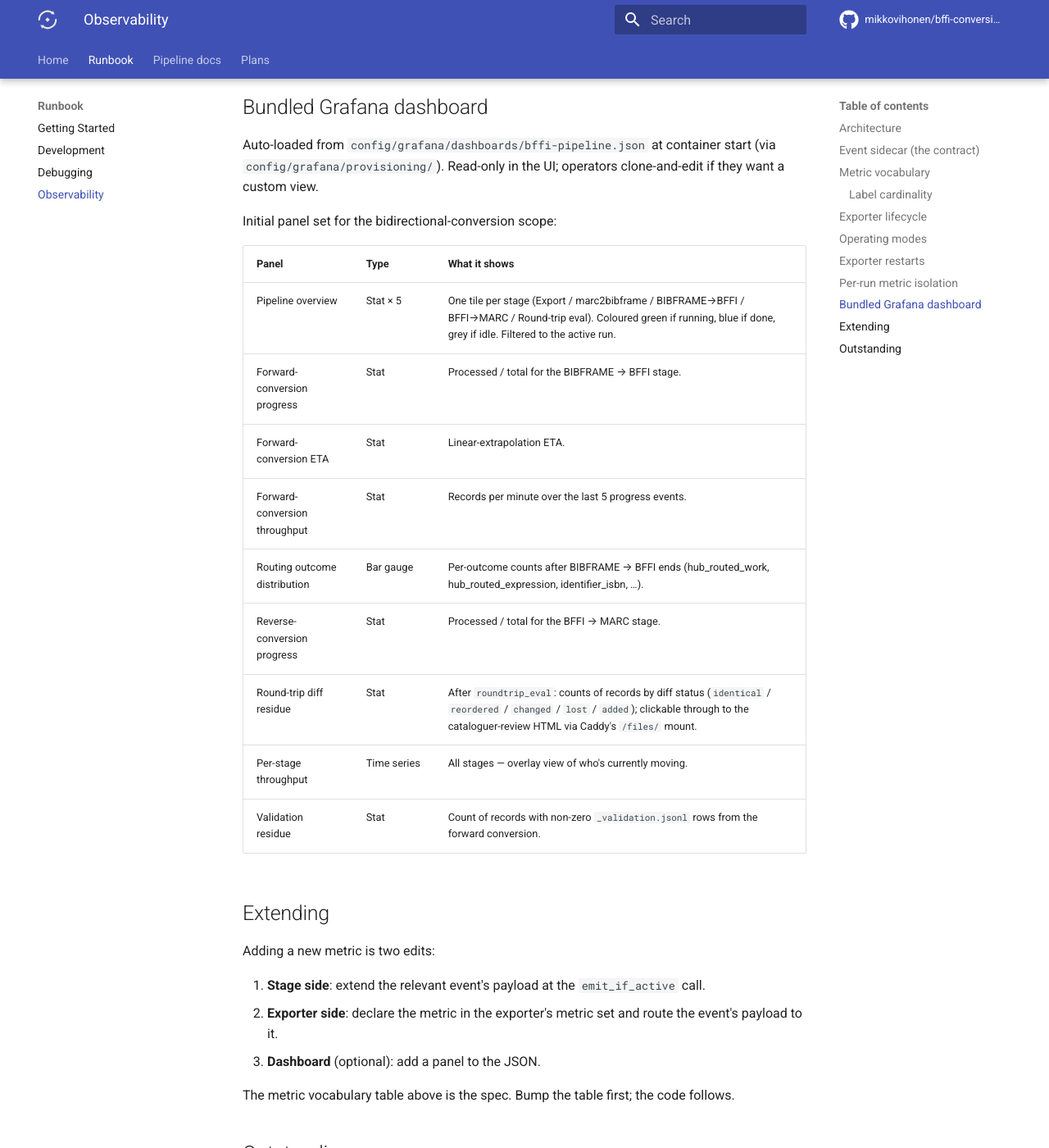
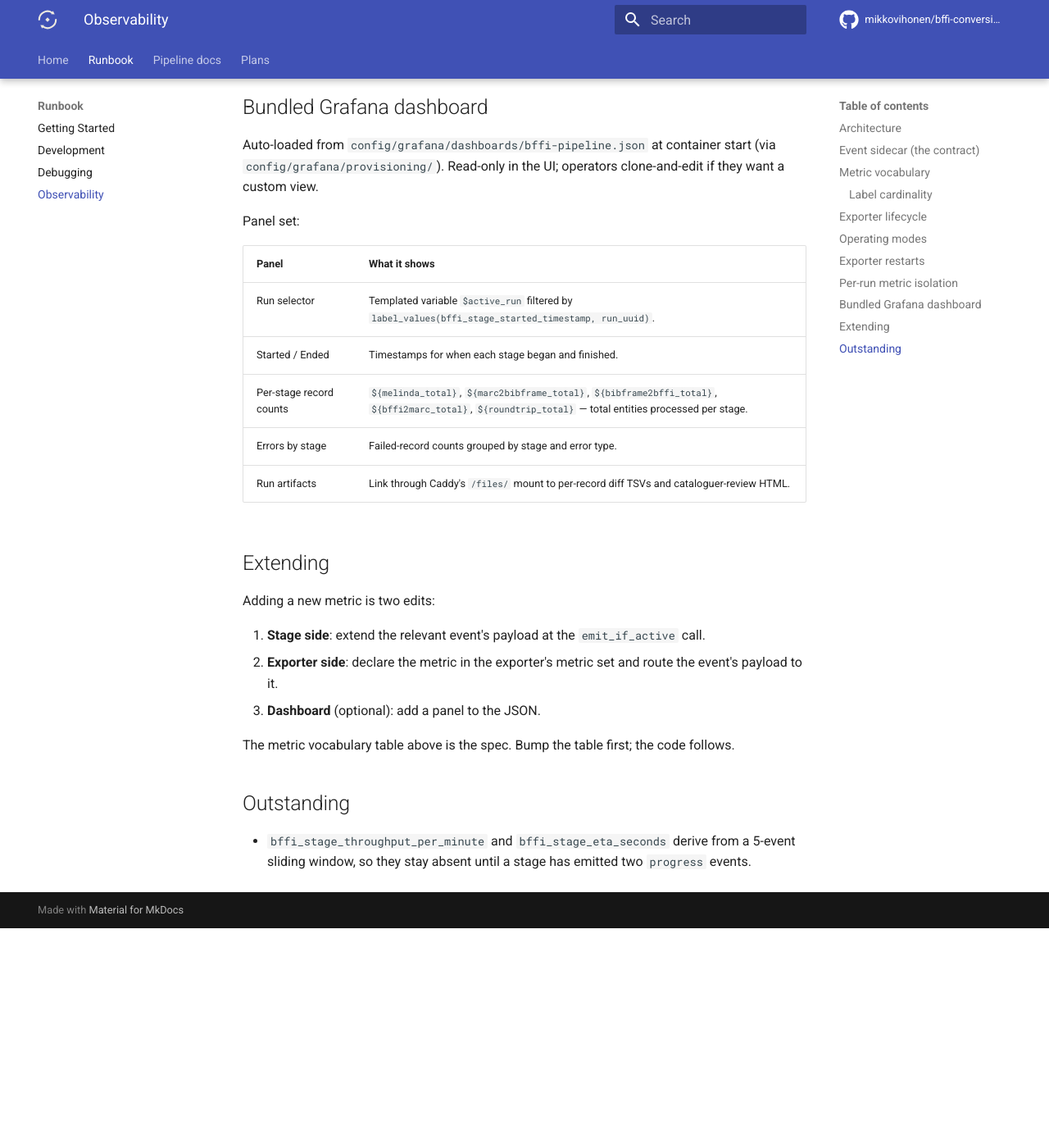
Before and after one commit to mikkovihonen/bffi-conversion-pipeline, an MkDocs documentation site: the page built from docs/observability.md, in a window 1280 px wide and 1400 px high, scrolled down 5167 px. Shown: the whole window at 82% size. Built offline with MkDocs 1.6.1 and Material for MkDocs 9.7.7, drawn with Linux system fonts in a browser that asks for light colours; comment, search, counter and statistics services are not loaded; after the commit the page ends 6299 px from its top, so only the background shows below that; some of the changed text lies outside the part shown.

Commit message:
docs: fix observability.md — correct --sidecar to --watch-glob, update dashboard panel descriptions to match actual implementation

```diff
--- a/docs/observability.md
+++ b/docs/observability.md
@@ -108,19 +108,15 @@ Every metric carries an explicit `run_uuid` label. Dashboards filter every panel
 
 Auto-loaded from `config/grafana/dashboards/bffi-pipeline.json` at container start (via `config/grafana/provisioning/`). Read-only in the UI; operators clone-and-edit if they want a custom view.
 
-Initial panel set for the bidirectional-conversion scope:
+Panel set:
 
-| Panel | Type | What it shows |
-|---|---|---|
-| Pipeline overview | Stat × 5 | One tile per stage (Export / marc2bibframe / BIBFRAME→BFFI / BFFI→MARC / Round-trip eval). Coloured green if running, blue if done, grey if idle. Filtered to the active run. |
-| Forward-conversion progress | Stat | Processed / total for the BIBFRAME → BFFI stage. |
-| Forward-conversion ETA | Stat | Linear-extrapolation ETA. |
-| Forward-conversion throughput | Stat | Records per minute over the last 5 progress events. |
-| Routing outcome distribution | Bar gauge | Per-outcome counts after BIBFRAME → BFFI ends (hub_routed_work, hub_routed_expression, identifier_isbn, …). |
-| Reverse-conversion progress | Stat | Processed / total for the BFFI → MARC stage. |
-| Round-trip diff residue | Stat | After `roundtrip_eval`: counts of records by diff status (`identical` / `reordered` / `changed` / `lost` / `added`); clickable through to the cataloguer-review HTML via Caddy's `/files/` mount. |
-| Per-stage throughput | Time series | All stages — overlay view of who's currently moving. |
-| Validation residue | Stat | Count of records with non-zero `_validation.jsonl` rows from the forward conversion. |
+| Panel | What it shows |
+|---|---|
+| Run selector | Templated variable `$active_run` filtered by `label_values(bffi_stage_started_timestamp, run_uuid)`. |
+| Started / Ended | Timestamps for when each stage began and finished. |
+| Per-stage record counts | `${melinda_total}`, `${marc2bibframe_total}`, `${bibframe2bffi_total}`, `${bffi2marc_total}`, `${roundtrip_total}` — total entities processed per stage. |
+| Errors by stage | Failed-record counts grouped by stage and error type. |
+| Run artifacts | Link through Caddy's `/files/` mount to per-record diff TSVs and cataloguer-review HTML. |
 
 ## Extending
 
```
Also changed, not shown: other parts of docs/observability.md (+1 -1 lines).
